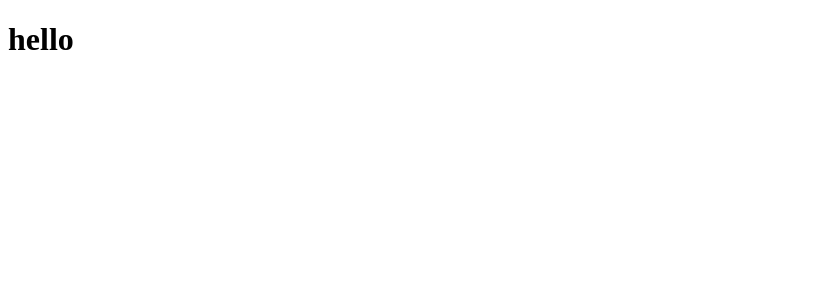
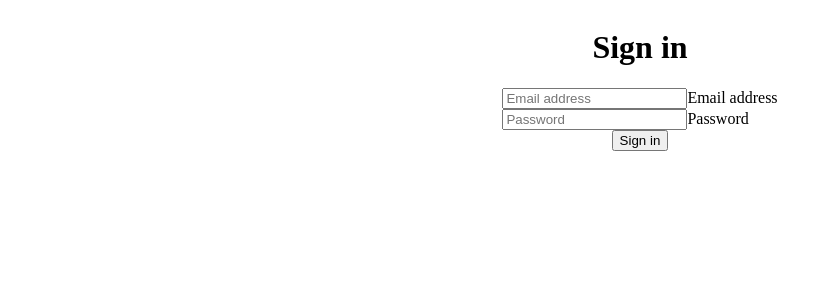
Before and after one commit to IakimovNutria/savras, a React (Create React App) app in the folder savras/: page / in a window 1280 px wide. Shown: the top 300 px of the page, without its empty margins (0-831 px from the left). Built offline with nearby package versions, Linux system fonts and the light colour scheme.

Commit message:
add sign-in

```diff
--- a/savras/public/css/main.css
+++ /dev/null
@@ -1 +0,0 @@
-@charset "UTF-8";
--- a/savras/public/css/main.min.css
+++ /dev/null
@@ -1 +0,0 @@
-@charset "UTF-8";
--- a/savras/src/components/app/app.tsx
+++ b/savras/src/components/app/app.tsx
@@ -1,7 +1,7 @@
-
+import SignIn from '../../pages/sign-in/sign-in';
 
 function App(): JSX.Element {
-  return <h1>hello</h1>;
+  return <SignIn />;
 }
 
 export default App;
--- /dev/null
+++ b/savras/src/pages/sign-in/sign-in.tsx
@@ -0,0 +1,58 @@
+import React, {FormEvent, useState} from 'react';
+
+
+const SignInStyle = {
+  display: 'flex',
+  alignItems: 'center',
+  justifyContent: 'center',
+  flexDirection: 'column' as const
+};
+
+const SignInSubmitStyle = {
+  display: 'flex',
+  alignItems: 'center',
+  justifyContent: 'center'
+};
+
+function SignIn(): JSX.Element {
+  const [email, setEmail] = useState('');
+  const [password, setPassword] = useState('');
+  const handleSubmit = (event: FormEvent<HTMLFormElement>) => {
+    event.preventDefault();
+  };
+  return (
+    <html>
+      <head>
+        <title>Savras</title>
+        <meta name="robots" content="noindex, nofollow"/>
+        <meta name="viewport" content="width=device-width, initial-scale=1"/>
+      </head>
+      <body>
+        <div className="sign-in" style={SignInStyle}>
+          <h1>Sign in</h1>
+          <form className="sign-in__form" onSubmit={handleSubmit}>
+            <div className="sign-in__fields">
+              <div className="sign-in__field">
+                <input className="sign-in__input" type="email" placeholder="Email address" name="user-email"
+                  id="user-email" value={email} onChange={(e) => setEmail(e.target.value)}
+                />
+                <label className="sign-in__label" form="user-email">Email address</label>
+              </div>
+              <div className="sign-in__field">
+                <input className="sign-in__input" type="password" placeholder="Password" name="user-password"
+                  id="user-password" value={password} onChange={(e) => setPassword(e.target.value)}
+                />
+                <label className="sign-in__label" form="user-password">Password</label>
+              </div>
+            </div>
+            <div className="sign-in__submit" style={SignInSubmitStyle}>
+              <button className="sign-in__btn" type="submit">Sign in</button>
+            </div>
+          </form>
+        </div>
+      </body>
+    </html>
+  );
+}
+
+export default SignIn;
```
Also changed, not shown: 1 other file (tests, documents, lock files or other folders).
